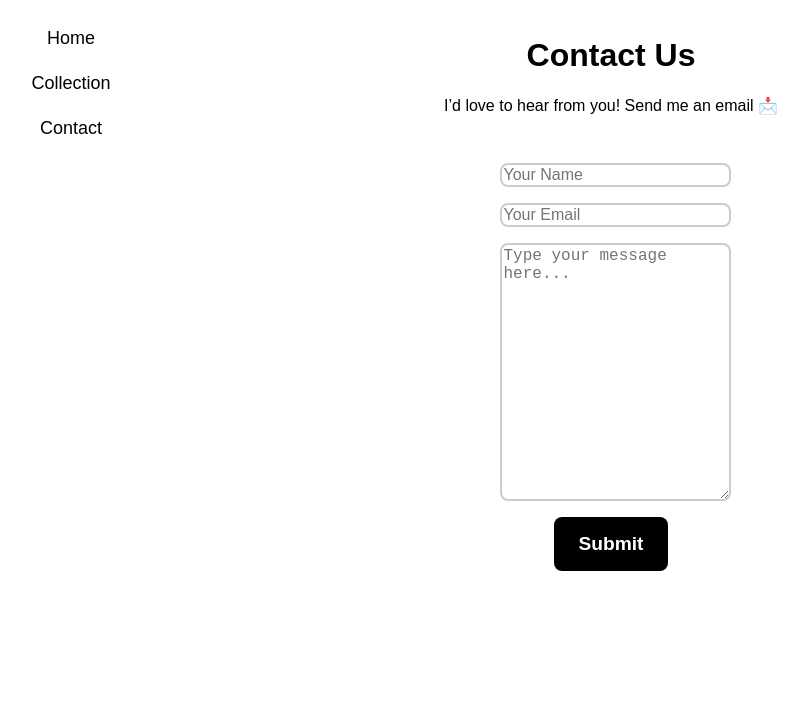
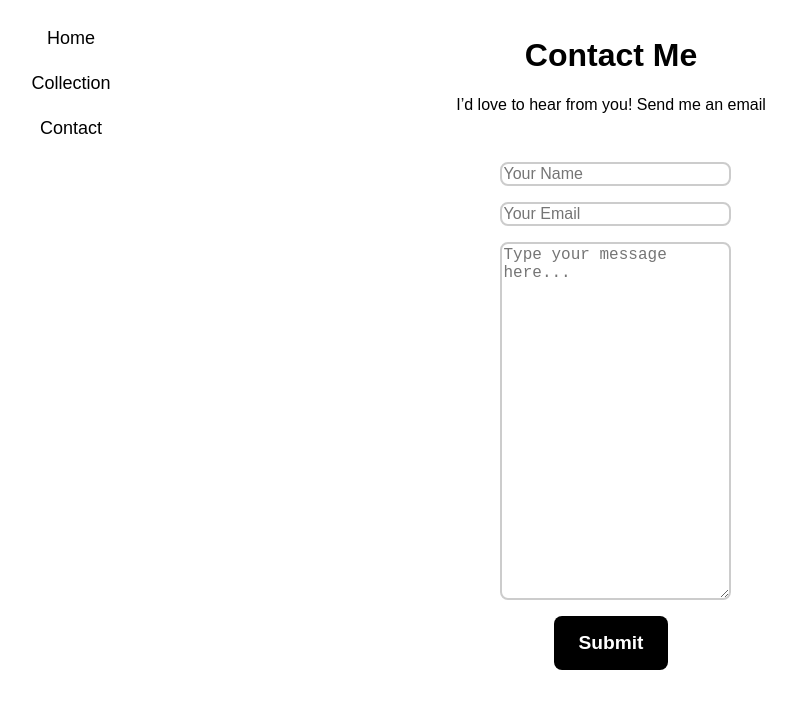
Before and after one commit to linyu3294/portfolio-react, a React (Vite) app: page /contact in a window 1280 px wide. Shown: the top 708 px of the page, without its empty margins (29-837 px from the left). Built offline with nearby package versions, Linux system fonts and the light colour scheme.

Commit message:
Style more

```diff
--- a/src/components/pages/contact.page.tsx
+++ b/src/components/pages/contact.page.tsx
@@ -35,8 +35,8 @@ const Contact: React.FC = () => {
   return (
     <div className="page-container">
       <div className="contact-title-container">
-        <h1 className="title">Contact Us</h1>
-        <p>I’d love to hear from you! Send me an email 📩</p>
+        <h1 className="title">Contact Me</h1>
+        <p>I’d love to hear from you! Send me an email</p>
       </div>
 
       <form className="contact-form" onSubmit={handleSubmit}>
--- a/src/style/styles.css
+++ b/src/style/styles.css
@@ -103,7 +103,7 @@ div.page-container {
 
 .contact-form textarea {
   resize: vertical;
-  min-height: 250px;
+  min-height: 350px;
 }
 
 .submit-button-container {
```
